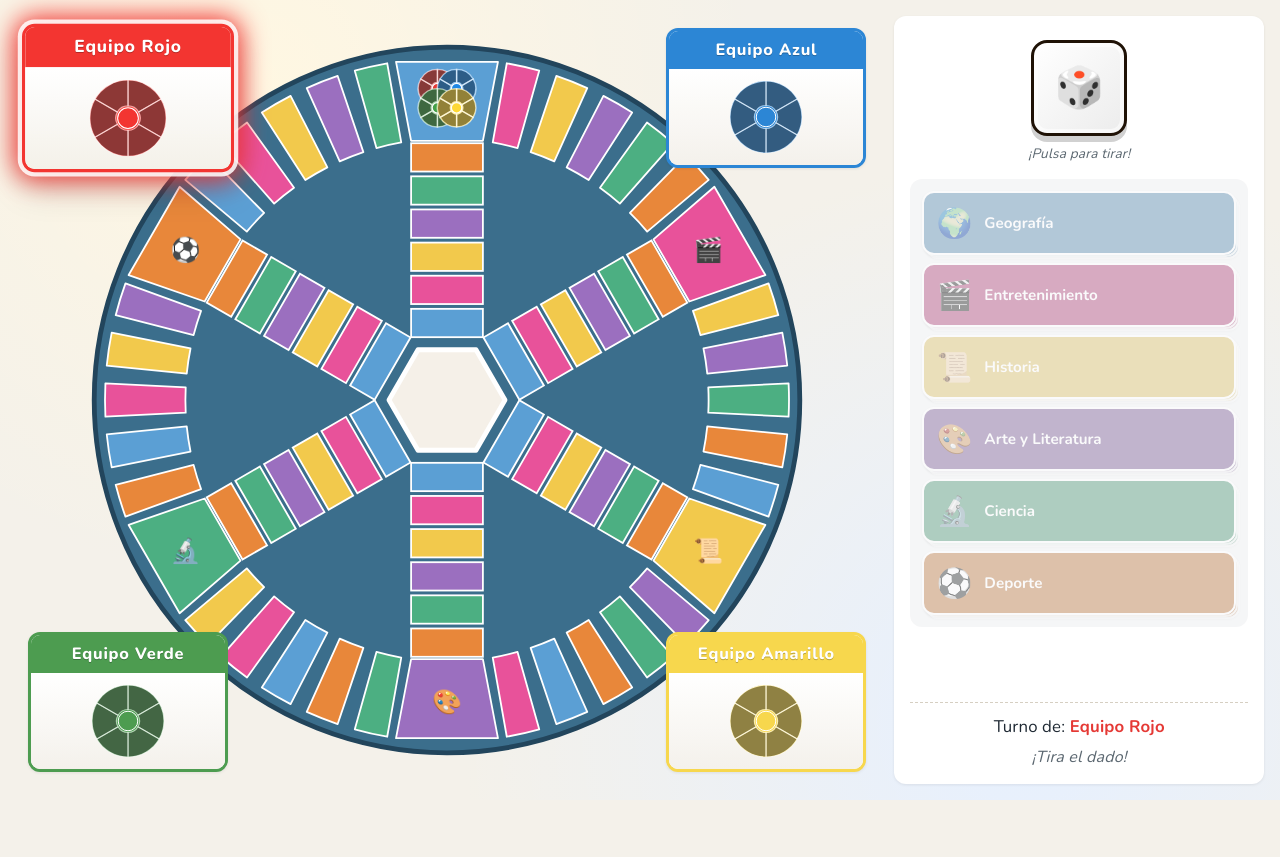
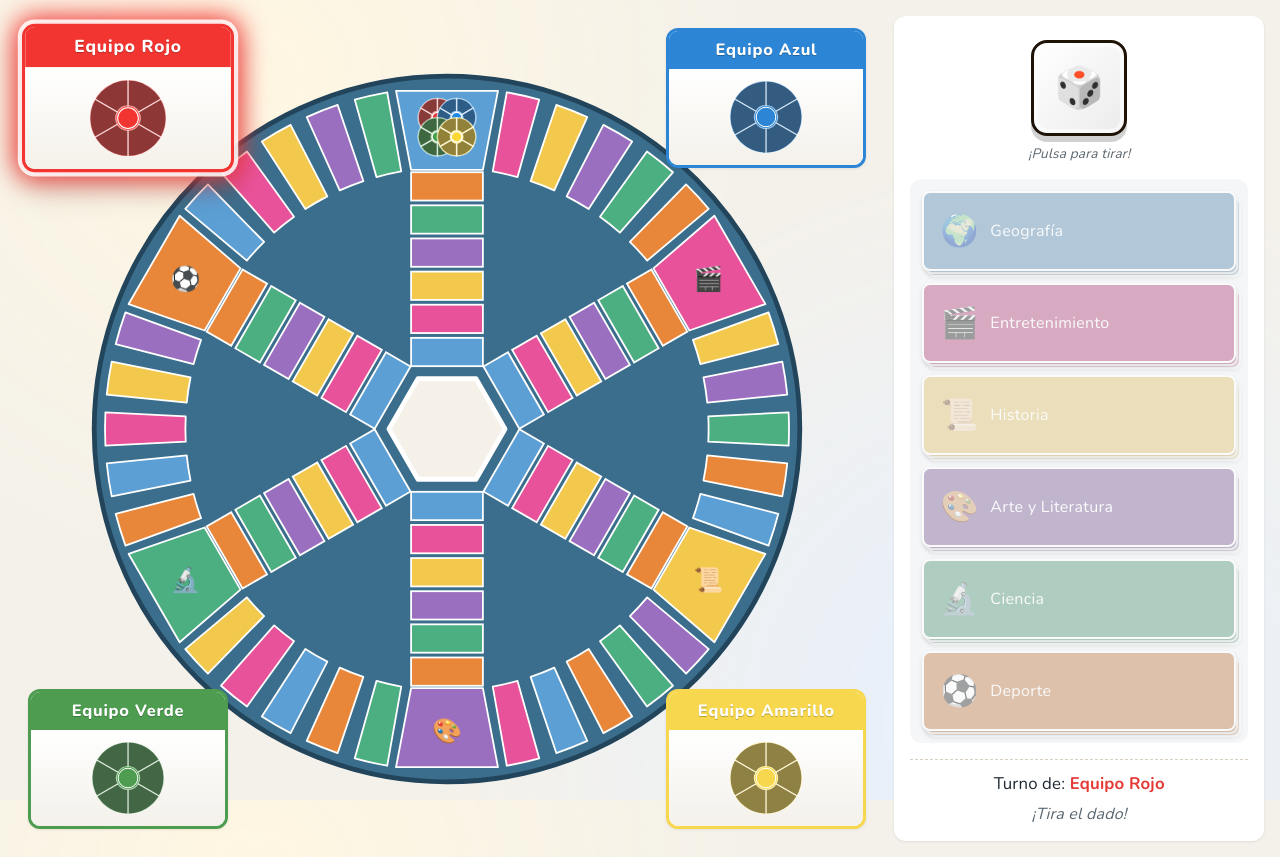
Before and after one commit to ngarderiu/Trivial, a React (Vite) app: page / in a window 1280 px wide. Both pictures are taken after a click on the button "Empezar partida". Before the commit the page ends 800 px from the top, so only its background shows below. Built offline with nearby package versions, Linux system fonts and the light colour scheme.

Commit message:
fix: CardStack rediseñado como cartas físicas apiladas con efecto 3D

```diff
--- a/src/components/common/CardStack.jsx
+++ b/src/components/common/CardStack.jsx
@@ -1,21 +1,40 @@
-// Carta vertical en su stack (representación cerrada con icono y nombre).
-// Reutilizable como pieza visual y como botón clickable.
-export default function CardStack({ category, icon, color, label, onClick, disabled = false }) {
+// Stack de cartas físicas apiladas (efecto 3D). 3 capas:
+//   - fondo (más desplazada, opacidad baja)
+//   - media (desplazamiento intermedio)
+//   - frente (clickable, con icono y nombre)
+//
+// La altura del stack la fija el CSS (.card-stack { height: ... }).
+export default function CardStack({
+  category,
+  icon,
+  color,
+  label,
+  onClick,
+  disabled = false
+}) {
+  const handleClick = () => {
+    if (disabled) return;
+    onClick?.(category);
+  };
+
   return (
-    <button
-      type="button"
+    <div
       className={`card-stack ${disabled ? 'is-disabled' : ''}`}
       style={{ '--cat-color': color }}
-      onClick={() => !disabled && onClick?.(category)}
-      aria-label={`Carta de ${label}`}
-      disabled={disabled}
+      role="group"
+      aria-label={`Cartas de ${label}`}
     >
-      <span className="card-stack__sheet card-stack__sheet--3" />
-      <span className="card-stack__sheet card-stack__sheet--2" />
-      <span className="card-stack__sheet card-stack__sheet--1">
-        <span className="card-stack__icon">{icon}</span>
+      <div className="card-stack__sheet card-stack__sheet--back" />
+      <div className="card-stack__sheet card-stack__sheet--mid" />
+      <button
+        type="button"
+        className="card-stack__sheet card-stack__sheet--front"
+        onClick={handleClick}
+        disabled={disabled}
+      >
+        <span className="card-stack__icon" aria-hidden="true">{icon}</span>
         <span className="card-stack__label">{label}</span>
-      </span>
-    </button>
+      </button>
+    </div>
   );
 }
--- a/src/styles/components.css
+++ b/src/styles/components.css
@@ -98,42 +98,43 @@
   background: linear-gradient(180deg, #fff 0%, #f4f1ea 100%);
 }
 
-/* Carta vertical (en columna de stacks) */
+/* Stack de cartas físicas apiladas (efecto 3D) */
 .card-stack {
   position: relative;
-  background: transparent;
-  border: none;
-  cursor: pointer;
   width: 100%;
-  height: 64px;
-  padding: 0;
+  height: 80px;
   transition: transform var(--transition-base);
 }
-.card-stack:hover:not(:disabled) { transform: translateX(-6px); }
-.card-stack.is-disabled { opacity: 0.5; cursor: not-allowed; filter: grayscale(0.4); }
+.card-stack:hover:not(.is-disabled) { transform: translateY(-2px); }
+.card-stack.is-disabled { opacity: 0.5; filter: grayscale(0.4); pointer-events: none; }
+
 .card-stack__sheet {
   position: absolute;
   inset: 0;
-  border-radius: var(--radius-md);
+  border-radius: 8px;
+  border: 2px solid #ffffff;
   background: var(--cat-color, #888);
-  border: 2px solid #fff;
-  box-shadow: var(--shadow-sm);
+  box-shadow: 0 2px 4px rgba(0, 0, 0, 0.2);
 }
-.card-stack__sheet--3 { transform: translate(4px, 4px); opacity: 0.55; }
-.card-stack__sheet--2 { transform: translate(2px, 2px); opacity: 0.85; }
-.card-stack__sheet--1 {
+.card-stack__sheet--back  { transform: translate(5px, 6px); opacity: 0.5; }
+.card-stack__sheet--mid   { transform: translate(2px, 3px); opacity: 0.75; }
+.card-stack__sheet--front {
+  cursor: pointer;
+  appearance: none;
+  padding: 0 var(--space-4);
   display: flex;
-  flex-direction: row;
   align-items: center;
-  justify-content: flex-start;
   gap: var(--space-3);
-  color: #fff;
+  color: #ffffff;
   font-weight: 700;
   text-align: left;
-  padding: 0 var(--space-3);
+  font: inherit;
+  transition: transform var(--transition-base);
 }
-.card-stack__icon { font-size: 1.8rem; }
-.card-stack__label { font-size: 0.95rem; }
+.card-stack__sheet--front:hover:not(:disabled) { transform: translate(-1px, -1px); }
+.card-stack__sheet--front:disabled { cursor: not-allowed; }
+.card-stack__icon { font-size: 1.9rem; }
+.card-stack__label { font-size: 1rem; letter-spacing: 0.02em; }
 
 /* Carta levantada del stack: overlay centrado con flip 3D */
 .flying-card-backdrop {
--- a/src/styles/game.css
+++ b/src/styles/game.css
@@ -89,11 +89,11 @@
 .game__turn { font-size: 1.05rem; }
 .game__hint { color: var(--color-muted); font-style: italic; margin: var(--space-2) 0 0; }
 
-/* Área de cartas: ahora vertical */
+/* Área de cartas: 6 stacks apilados verticalmente, ancho completo */
 .card-area {
   display: flex;
   flex-direction: column;
-  gap: var(--space-2);
+  gap: 12px;
   padding: var(--space-3);
   background: rgba(13, 34, 56, 0.04);
   border-radius: var(--radius-md);
@@ -101,9 +101,7 @@
 }
 .card-area__slot {
   position: relative;
-  display: flex;
-  align-items: center;
-  justify-content: center;
+  width: 100%;
 }
 
 /* Tablero SVG */
```
